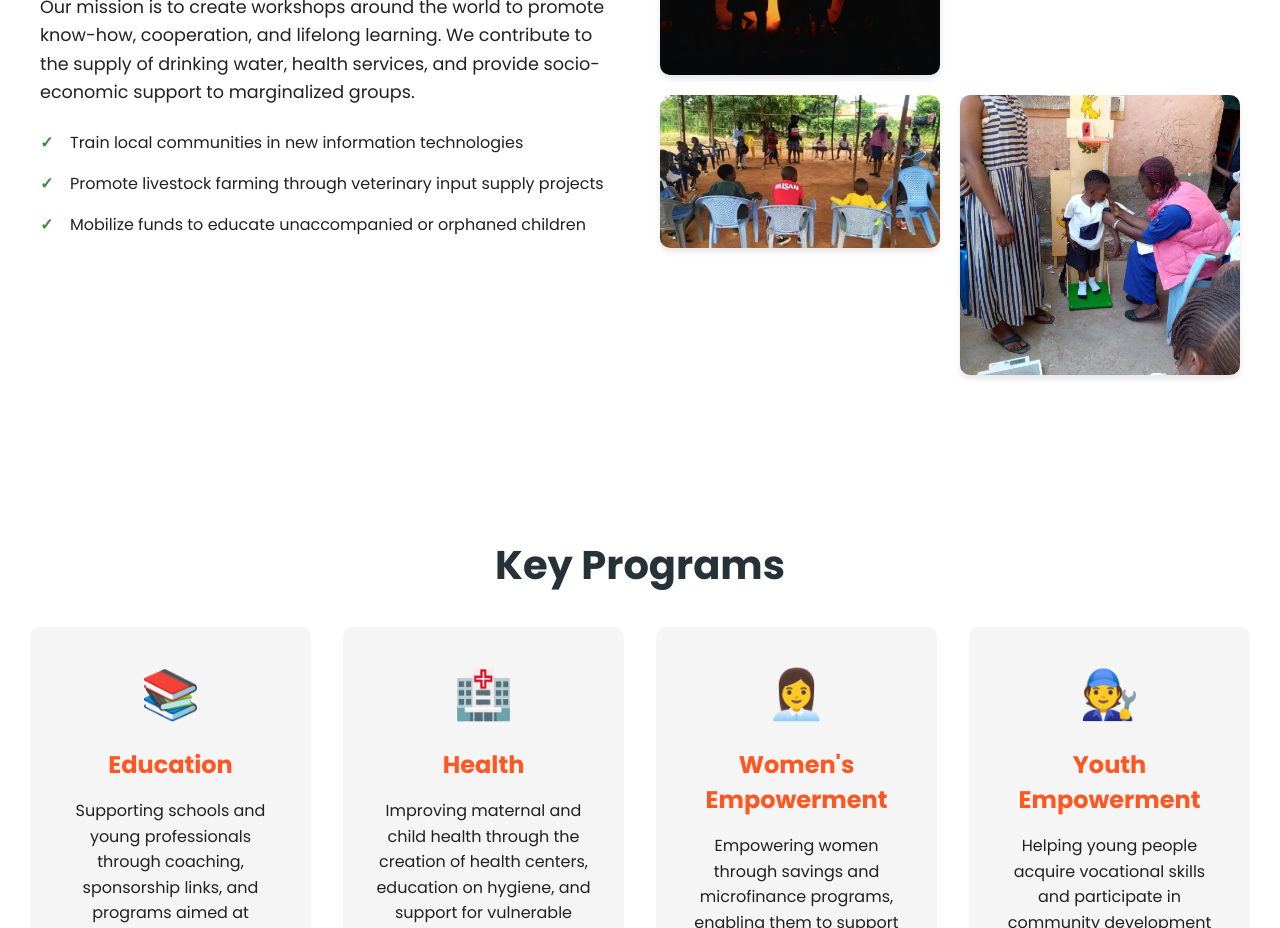
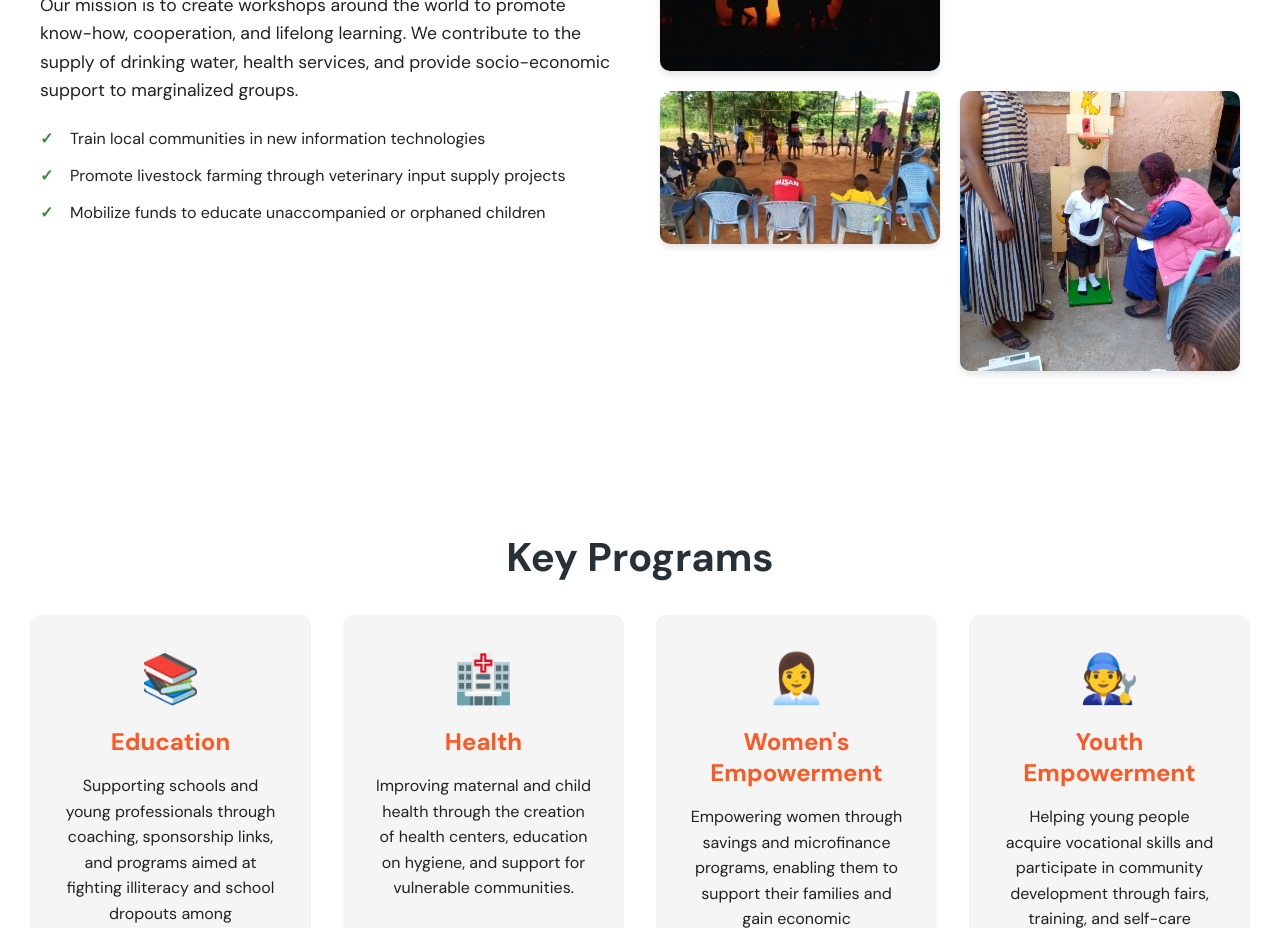
Before and after one commit to Netwiver-dev/kuvatian-website, a React (Vite) app: page / in a window 1280 px wide. Shown: the part 1160-2088 px from the top of the page. Built offline with nearby package versions, Linux system fonts and the light colour scheme.

Commit message:
Updated font import and font family in config.css

```diff
--- a/src/assets/css/config.css
+++ b/src/assets/css/config.css
@@ -1,5 +1,4 @@
-
-@import url("https://fonts.googleapis.com/css2?family=Poppins:wght@300;400;500;600;700&display=swap");
+@import url("https://fonts.googleapis.com/css2?family=DM+Sans:wght@300;400;500;600;700&display=swap");
 
 :root {
   --primary-color: #ffffff;
@@ -20,7 +19,7 @@
   scroll-behavior: smooth;
 }
 body {
-  font-family: "Poppins", sans-serif;
+  font-family: "DM Sans", sans-serif;
   background-color: var(--primary-color);
   color: var(--text-color);
 }
```
